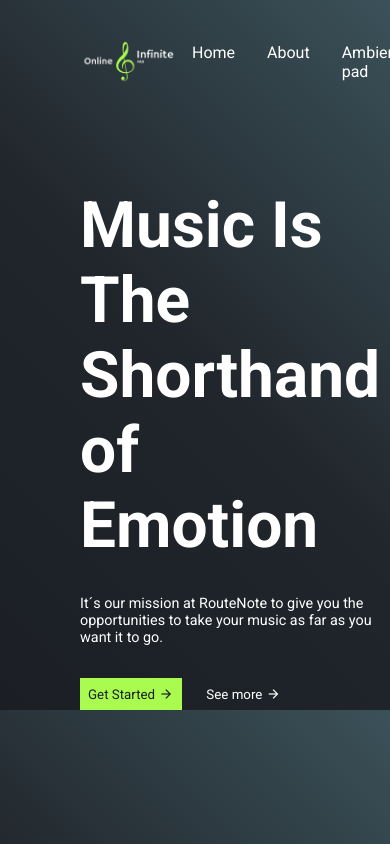
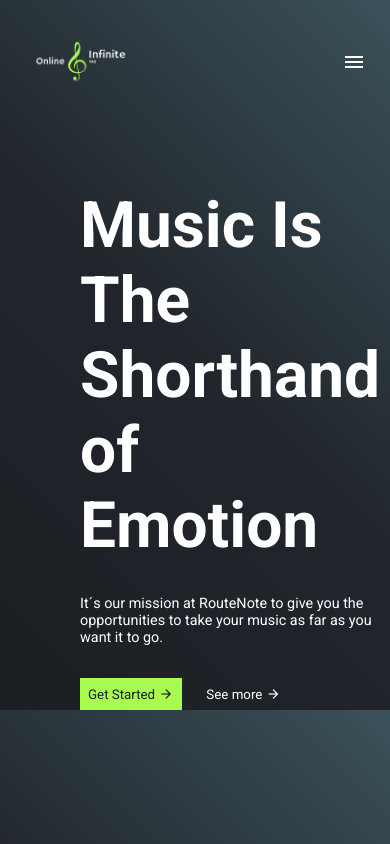
Before and after one commit to mauriciocosta404/infinite-pad, an Angular app: page /home in a window 390 px wide. Shown: the top 844 px of the page. Built offline with nearby package versions, Linux system fonts and the light colour scheme.

Commit message:
feat: add responsive header

```diff
--- a/src/app/components/header/header.component.html
+++ b/src/app/components/header/header.component.html
@@ -14,6 +14,7 @@
 
         <div class="button-wrapper">
             <button>Sign Up</button>
+            <button><span class="material-symbols-outlined">menu</span></button>
         </div>
     </nav>
 </header>
--- a/src/app/components/header/header.component.scss
+++ b/src/app/components/header/header.component.scss
@@ -15,11 +15,38 @@ header{
             }
         }
 
-        .button-wrapper button{
+        .button-wrapper button:first-child{
             padding: 1rem 2rem;
             border: none;
             background: var(--bg-primary);
             color: #1b1f24;
         }
+
+        .button-wrapper button:last-child{
+            display: none;
+        }
     }
 }
+
+@media screen and (max-width: 768px) {
+    header {
+        padding: 0 1.5rem;
+
+        nav{
+            .navigation{
+                display: none;
+            }
+
+            .button-wrapper button:first-child{
+                display: none;
+            }
+
+            .button-wrapper button:last-child{
+                display: flex;
+                background-color: transparent;
+                color: #fff;
+                font-size: 1rem;
+            }
+        }
+    }
+  }
--- a/src/styles.scss
+++ b/src/styles.scss
@@ -9,6 +9,7 @@
     margin: 0;
     box-sizing: border-box;
     border: none;
+    transition: all .5s linear;
 
     font-family:"Roboto", sans-serif;
 }
```
